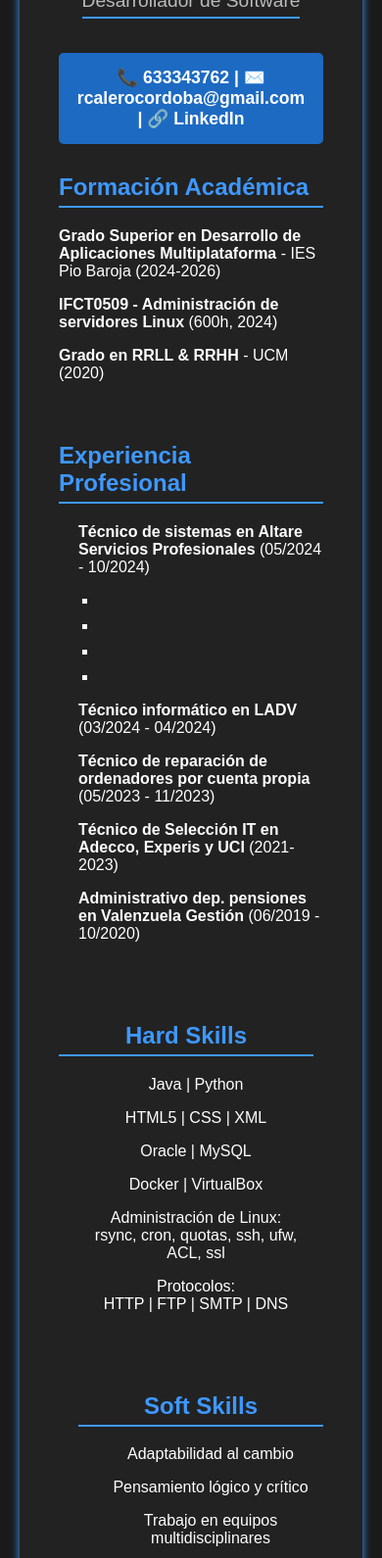
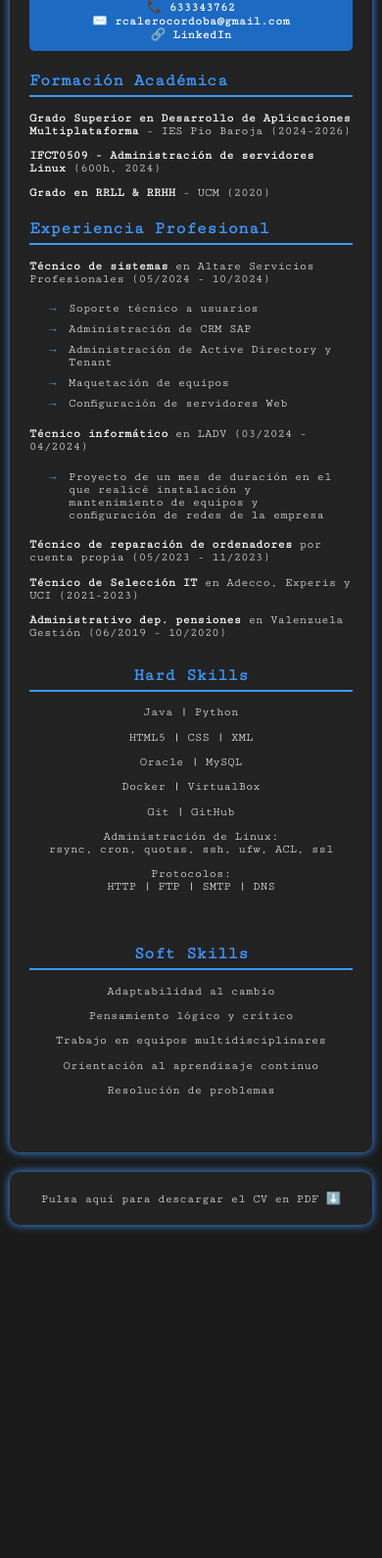
Before and after one commit to RubenCalero/portfolio, a plain HTML site: page indexCV.html in a window 390 px wide. Shown: the part 280-1870 px from the top of the page at 98% size. After the commit the page ends 1560 px from the top, so only its background shows below. Drawn offline with Linux system fonts and the light colour scheme.

Commit message:
V3.1 - Con: formulario y responsive movil. No API

```diff
--- a/indexCV.html
+++ b/indexCV.html
@@ -5,146 +5,9 @@
     <meta charset="UTF-8">
     <meta name="viewport" content="width=device-width, initial-scale=1.0">
     <title>CV Rubén Calero</title>
-    <style>
-        body {
-            font-family: Arial, sans-serif;
-            max-width: 900px;
-            margin: auto;
-            padding: 20px;
-            background-color: #1a1a1a;
-            color: #fff;
-        }
-
-        .container {
-            background: #222;
-            padding: 40px;
-            box-shadow: 0 0 10px #3e98ff;
-            border-radius: 10px;
-            margin-bottom: 20px;
-        }
-        .containerDescarga {
-            background: #222;
-            padding: 15px;
-            box-shadow: 0 0 10px #3e98ff;
-            border-radius: 10px;
-            margin-bottom: 20px;
-        }
-
-        .header {
-            display: flex;
-            align-items: center;
-            justify-content: center;
-            flex-direction: column;
-            text-align: center;
-            margin-bottom: 20px;
-        }
-
-        .header img {
-            border-radius: 50%;
-            width: 150px;
-            height: 150px;
-            margin-bottom: 10px;
-            border: 4px solid #3e98ff;
-        }
-
-        .header h1 {
-            color: #3e98ff;
-            margin: 0;
-            font-size: 2em;
-        }
-
-        .header h2 {
-            font-size: 1.2em;
-            margin: 5px 0 15px;
-            font-weight: normal;
-            color: #bbb;
-        }
-
-        .contact-info {
-            background: #1d6ac3;
-            color: white;
-            padding: 15px;
-            border-radius: 5px;
-            text-align: center;
-            font-size: 1.1em;
-            font-weight: bold;
-        }
-
-        .contact-info a {
-            color: white;
-            text-decoration: none;
-        }
-
-        .contact-info a:hover {
-            text-decoration: underline;
-        }
-
-        .section {
-            margin-top: 30px;
-            padding-bottom: 15px;
-            flex: 1;
-
-        }
-
-        h2 {
-            color: #3e98ff;
-            border-bottom: 2px solid #3e98ff;
-            padding-bottom: 5px;
-        }
-
-        ul {
-            padding-left: 20px;
-            list-style-type: square;
-        }
-
-        li {
-            margin-bottom: 8px;
-        }
-
-        nav a {
-            color: #fff;
-            text-decoration: none;
-            margin: 0 15px;
-            font-weight: 400;
-            transition: color 0.3s;
-
-        }
-        header{
-            text-align: center;
-        }
-
-        .skills {
-            display: flex;
-            width: 100%;
-        }
-
-        .section01 {
-            margin-top: 30px;
-            padding-bottom: 15px;
-            flex: 1;
-            text-align: center;
-            margin-right: 10px;
-
-        }
-
-        .section02 {
-            margin-top: 30px;
-            padding-bottom: 15px;
-            flex: 1;
-            text-align: center;
-            margin-left: 20px;
-
-        }
-
-        @media (max-width: 600px) {
-            .skills {
-                flex-direction: column; /* Apilar los divs en lugar de alinearlos horizontalmente */
-                justify-content: center; /* Centrar los elementos */
-            }
-        }
-
-
-    </style>
+    <link rel="preconnect" href="https://fonts.googleapis.com">
+    <link href="https://fonts.googleapis.com/css2?family=Cutive+Mono&display=swap" rel="stylesheet">
+    <link rel="stylesheet" href="stylesCV.css">
 </head>
 
 <body>
@@ -158,59 +21,67 @@
         </div>
 
         <div class="contact-info">
-            📞 633343762 | ✉️ <a href="mailto:rcalerocordoba@gmail.com">rcalerocordoba@gmail.com</a> | 🔗 <a
-            href="https://www.linkedin.com/in/rcalerodev/">LinkedIn</a>
+            <span>📞 633343762</span>
+            <span class="separator">|</span>
+            <a href="mailto:rcalerocordoba@gmail.com">✉️ rcalerocordoba@gmail.com</a>
+            <span class="separator">|</span>
+            <a href="https://www.linkedin.com/in/rcalerodev/">🔗 LinkedIn</a>
         </div>
 
         <div class="section">
             <h2>Formación Académica</h2>
 
-            <p><strong>Grado Superior en Desarrollo de Aplicaciones Multiplataforma</strong> - IES Pio Baroja (2024-2026)
+            <p><strong>Grado Superior en Desarrollo de Aplicaciones Multiplataforma</strong> - IES Pio Baroja (2024-2026)</p>
             <p><strong>IFCT0509 - Administración de servidores Linux</strong> (600h, 2024)</p>
             <p><strong>Grado en RRLL & RRHH</strong> - UCM (2020)</p>
 
             </div>
             <div class="section">
                 <h2>Experiencia Profesional</h2>
+
+                    <p><strong>Técnico de sistemas</strong> en Altare Servicios Profesionales (05/2024 - 10/2024)</p>
                 <ul>
-                    <p><strong>Técnico de sistemas en Altare Servicios Profesionales</strong> (05/2024 - 10/2024)</p>
+                    <li>Soporte técnico a usuarios</li>
+                    <li>Administración de CRM SAP</li>
+                    <li>Administración de Active Directory y Tenant</li>
+                    <li>Maquetación de equipos</li>
+                    <li>Configuración de servidores Web</li>
+                </ul>
+                <p><strong>Técnico informático</strong> en LADV (03/2024 - 04/2024)</p>
                     <ul>
-                    <li></li>
-                    <li></li>
-                    <li></li>
-                    <li></li>
+                        <li>Proyecto de un mes de duración en el que realicé instalación y mantenimiento de equipos y configuración de redes de la empresa</li>
                     </ul>
-                <p><strong>Técnico informático en LADV</strong> (03/2024 - 04/2024)</p>
-                <p><strong>Técnico de reparación de ordenadores por cuenta propia</strong> (05/2023 - 11/2023)</p>
-                <p><strong>Técnico de Selección IT en Adecco, Experis y UCI</strong> (2021-2023)</p>
-                <p><strong>Administrativo dep. pensiones en Valenzuela Gestión</strong> (06/2019 - 10/2020)</p>
-            </ul>
+                <p><strong>Técnico de reparación de ordenadores</strong> por cuenta propia (05/2023 - 11/2023)</p>
+                <p><strong>Técnico de Selección IT</strong> en Adecco, Experis y UCI (2021-2023)</p>
+                <p><strong>Administrativo dep. pensiones</strong> en Valenzuela Gestión (06/2019 - 10/2020)</p>
+
         </div>
 
         <div class="skills">
 
             <div class="section01">
                 <h2>Hard Skills</h2>
-                <ul>
+
                 <p>Java | Python
                 <p>HTML5 | CSS | XML
                 <p>Oracle | MySQL
                 <p>Docker | VirtualBox
+                <p>Git | GitHub</p>
                 <p>Administración de Linux: <br>rsync, cron, quotas, ssh, ufw, ACL, ssl
                 <p>Protocolos: <br>
                    HTTP | FTP | SMTP | DNS
-                                        </ul>
+
              </div>
 
             <div class="section02">
             <h2>Soft Skills</h2>
-                <ul>
+
                     <p>Adaptabilidad al cambio
                     <p>Pensamiento lógico y crítico
                     <p>Trabajo en equipos multidisciplinares
                     <p>Orientación al aprendizaje continuo
                     <p>Resolución de problemas
-                        </ul>
+
 
                     </div>
                 </div>
--- a/styles.css
+++ b/styles.css
@@ -1,16 +1,18 @@
 body {
-    font-family: Arial, sans-serif;
-    margin: 0;
+    font-family: 'Cutive Mono', monospace;
+    margin: auto;
     padding: 0;
     color: #fff;
     background-color: #1a1a1a;
     text-align: center;
+    max-width: 1200px;
 }
 
 .container {
     width: 90%;
     max-width: 1100px;
     margin: auto;
+
 }
 
 /* Header */
@@ -185,3 +187,48 @@ footer {
 html {
     scroll-behavior: smooth;
 }
+
+/* media queries para mejorar la visualización en movil */
+
+@media (max-width: 600px) {
+    header h1 {
+        font-size: 1.5em;
+
+    }
+
+    .projects-grid {
+        grid-template-columns: 1fr;
+    }
+
+    .contact-form {
+        width: auto%;
+        margin: 15px;
+    }
+
+    footer {
+        margin-left: 10px;
+        margin-right: 10px;
+        font-size: 0.8em;
+        padding: 10px 0;
+    }
+
+    p {
+        font-size: 0.9em;
+    }
+
+    h2 {
+        font-size: 1.5em;
+    }
+
+    header {
+        margin-left: 10px;
+        margin-right: 10px;
+    }
+
+    section{
+        margin-left: 10px;
+        margin-right: 10px;
+    }
+
+
+}
--- /dev/null
+++ b/stylesCV.css
@@ -0,0 +1,234 @@
+body {
+    font-family: 'Cutive Mono', monospace;
+    font-size: 1.1em;
+    max-width: 1000px;
+    margin: auto;
+    padding: 20px;
+    background-color: #1a1a1a;
+    color: #fff;
+}
+
+.container {
+    background: #222;
+    padding-left: 90px;
+    padding-right: 90px;
+    padding-top: 50px;
+    padding-bottom: 50px;
+    box-shadow: 0 0 10px #3e98ff;
+    border-radius: 10px;
+    margin-bottom: 20px;
+}
+.containerDescarga {
+    background: #222;
+    padding: 15px;
+    box-shadow: 0 0 10px #3e98ff;
+    border-radius: 10px;
+    margin-bottom: 20px;
+}
+
+.header {
+    display: flex;
+    align-items: center;
+    justify-content: center;
+    flex-direction: column;
+    text-align: center;
+    margin-bottom: 20px;
+}
+
+.header img {
+    border-radius: 50%;
+    width: 200px;
+    height: 200px;
+    margin-bottom: 20px;
+    border: 4px solid #3e98ff;
+}
+
+.header h1 {
+    color: #3e98ff;
+    margin: 0;
+    font-size: 2em;
+}
+
+.header h2 {
+    font-size: 1.2em;
+    margin: 5px 0 15px;
+    font-weight: normal;
+    color: #bbb;
+}
+
+.contact-info {
+    background: #1d6ac3;
+    color: white;
+    padding: 15px;
+    border-radius: 5px;
+    text-align: center;
+    font-size: 1.1em;
+    font-weight: bold;
+}
+
+.contact-info a {
+    color: white;
+    text-decoration: none;
+}
+
+.contact-info a:hover {
+    text-decoration: underline;
+}
+
+.section {
+    margin-top: 30px;
+    flex: 1;
+
+}
+
+h2 {
+    color: #3e98ff;
+    border-bottom: 2px solid #3e98ff;
+    padding-bottom: 5px;
+}
+
+ul {
+    padding-left: 20px;
+    list-style-type: square;
+}
+
+li {
+    margin-bottom: 8px;
+}
+
+nav a {
+    color: #fff;
+    text-decoration: none;
+    margin: 0 15px;
+    font-weight: 400;
+    transition: color 0.3s;
+
+}
+header{
+    text-align: center;
+}
+
+.skills {
+    display: flex;
+    width: 100%;
+}
+
+.section01 {
+    margin-top: 30px;
+    padding-bottom: 15px;
+    flex: 1;
+    text-align: center;
+    margin-right: 10px;
+
+}
+
+.section02 {
+    margin-top: 30px;
+    padding-bottom: 15px;
+    flex: 1;
+    text-align: center;
+    margin-left: 20px;
+
+}
+
+ul {
+    list-style-type: none; /* Elimina el símbolo por defecto */
+    padding-left: 20px; /* Ajusta el padding para alinear el texto */
+}
+
+li {
+    position: relative;
+    padding-left: 20px; /* Espacio para la flecha */
+}
+
+li::before {
+    content: "→"; /* Usa un carácter Unicode de flecha */
+    position: absolute;
+    left: 0;
+    color: #3e98ff; /* Color de la flecha */
+}
+
+
+
+
+    @media (max-width: 600px) {
+
+        .skills {
+            display: flex;
+            flex-direction: column; /* Acomoda los elementos en columna */
+            gap: 10px; /* Espacio entre secciones */
+        }
+
+        .section01, .section02 {
+            width: 100%; /* Que ocupen todo el ancho */
+            margin: 0; /* Elimina los márgenes laterales */
+        }
+
+    body {
+        padding: 10px;
+    }
+
+    .container {
+        padding-left: 20px;
+        padding-right: 20px;
+        padding-top: 30px;
+        padding-bottom: 30px;
+    }
+
+    .header img {
+        width: 110px;
+        height: 110px;
+    }
+
+    .header h1 {
+        font-size: 1.3em;
+    }
+
+    .header h2 {
+        font-size: 1em;
+    }
+
+    .contact-info {
+        font-size: 0.7em;
+        padding: 10px;
+    }
+
+    .section {
+        margin-top: 20px;
+    }
+
+    h2 {
+        font-size: 1em;
+    }
+
+    p, li {
+        font-size: 0.7em;
+    }
+
+
+    .containerDescarga {
+        padding: 10px;
+    }
+
+    nav a {
+        display: block;
+        margin: 10px 0;
+    }
+
+    .separator {
+        display: none !important; /* Oculta los separadores  */
+    }
+
+    .contact-info span,
+    .contact-info a {
+        display: block; /* Hace que cada elemento ocupe una línea completa */
+        text-align: center;
+
+    }
+
+    .containerDescarga {
+        font-size: 0.7em;
+    }
+
+
+}
--- a/stylesContacto.css
+++ /dev/null
@@ -1,131 +0,0 @@
-
-/* Estilos generales */
-body {
-    font-family: 'Inter', sans-serif;
-    margin: 0;
-    padding: 0;
-    color: #fff;
-    background-color: #1a1a1a;
-    text-align: center;
-}
-
-.container {
-    width: 90%;
-    max-width: 1100px;
-    margin: auto;
-}
-
-/* Header */
-header {
-    background: #111;
-    color: #fff;
-    padding: 20px 0;
-}
-
-header h1 {
-    font-weight: 600;
-    margin: 0;
-    text-align: center;
-}
-
-nav {
-    margin-top: 10px;
-}
-
-nav a {
-    color: #fff;
-    text-decoration: none;
-    margin: 0 15px;
-    font-weight: 400;
-    transition: color 0.3s;
-}
-
-nav a:hover {
-    color: #007BFF;
-}
-
-/* Sección de contacto */
-section {
-    padding: 60px 0;
-    background: #222;
-    margin: 20px 0;
-    border-radius: 10px;
-    box-shadow: 0 2px 10px rgba(0, 0, 0, 0.1);
-}
-
-h2 {
-    font-size: 2em;
-    color: #fff;
-    margin-bottom: 15px;
-    text-align: center;
-}
-
-p {
-    font-size: 1.1em;
-    color: #ccc;
-}
-
-#contact a {
-    color: #007BFF;
-    font-weight: 600;
-    text-decoration: none;
-}
-
-#contact a:hover {
-    text-decoration: underline;
-}
-
-/* Formulario de contacto */
-.contact-form {
-    display: flex;
-    flex-direction: column;
-    gap: 15px;
-    max-width: 500px;
-    margin: 0 auto;
-    text-align: left;
-}
-
-.contact-form label {
-    font-weight: 600;
-    color: #fff;
-}
-
-.contact-form input,
-.contact-form textarea {
-    width: 100%;
-    padding: 10px;
-    border-radius: 5px;
-    border: none;
-    background: #333;
-    color: #fff;
-    font-size: 1em;
-}
-
-.contact-form textarea {
-    resize: none;
-}
-
-.contact-form button {
-    background: #007BFF;
-    color: #fff;
-    padding: 10px;
-    border: none;
-    border-radius: 5px;
-    font-size: 1.1em;
-    cursor: pointer;
-    transition: background 0.3s;
-}
-
-.contact-form button:hover {
-    background: #0056b3;
-}
-
-/* Footer */
-footer {
-    background: #111;
-    color: #fff;
-    text-align: center;
-    padding: 15px 0;
-    margin-top: 40px;
-    font-size: 0.9em;
-}
```
Also changed, not shown: api/contact.js (deleted, +0 -34 lines), index.html (+16 -3 lines), indexContacto.html (deleted, +0 -50 lines), package.json (deleted, +0 -15 lines), script.js (deleted, +0 -15 lines), vercel.json (deleted), 1 other file. Lines whose indentation alone changed are shown as unchanged.
